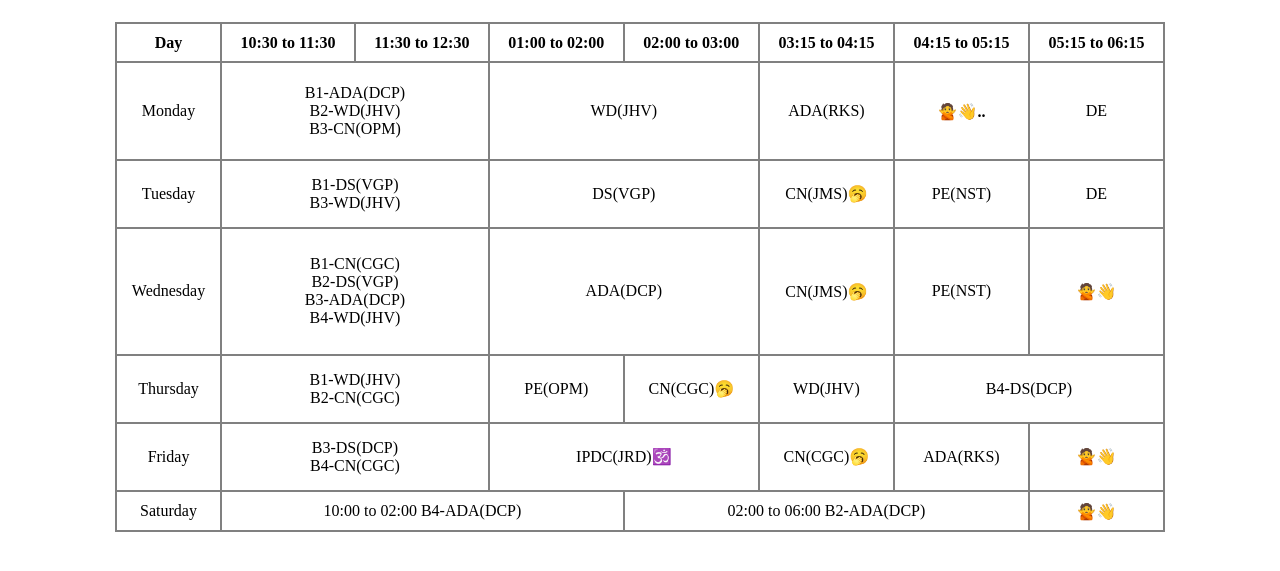
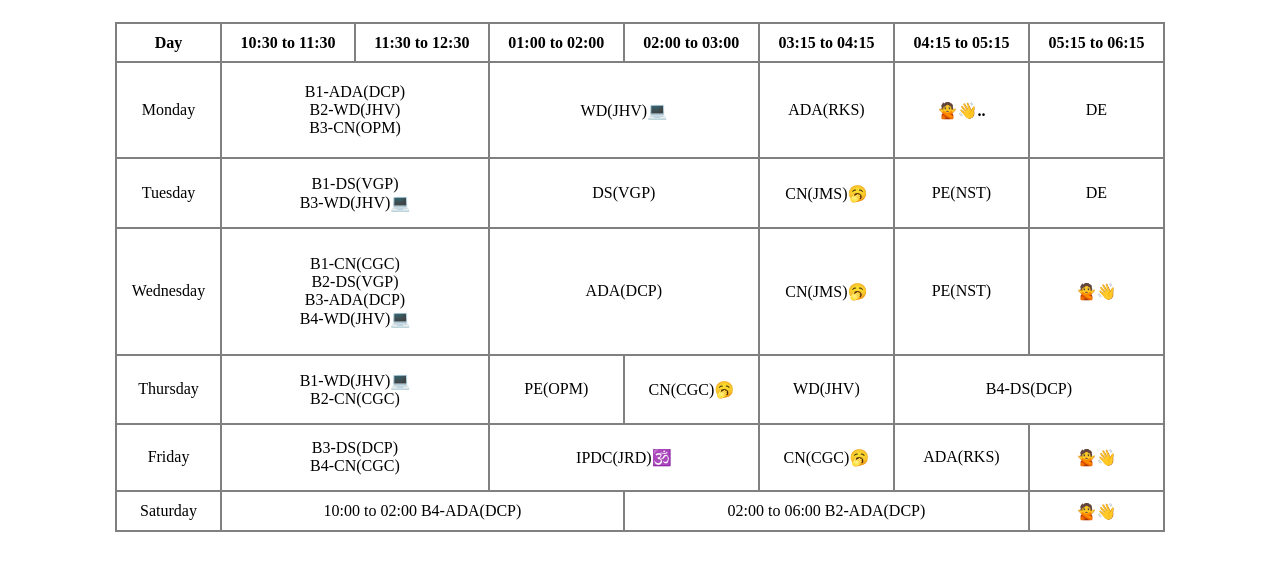
Before and after one commit to bhavy3103/Web_Workshop, a plain HTML site: page Task1_ClassTimeTable/index.html in a window 1280 px wide. Shown: the part 63-634 px from the top of the page. Drawn offline with Linux system fonts and the light colour scheme.

Commit message:
Add Emojis

```diff
--- a/Task1_ClassTimeTable/index.html
+++ b/Task1_ClassTimeTable/index.html
@@ -26,7 +26,7 @@
             <td colspan="2">
                 B1-ADA(DCP) <br> B2-WD(JHV) <br> B3-CN(OPM)</td>
             <td colspan="2">
-                WD(JHV)
+                WD(JHV)💻
             </td>
             <td>
                 ADA(RKS)
@@ -42,7 +42,7 @@
             <td>Tuesday</td>
             <td colspan="2">
                 B1-DS(VGP) <br>
-                B3-WD(JHV)
+                B3-WD(JHV)💻
             </td>
             <td colspan="2">DS(VGP)</td>
             <td>CN(JMS)🥱</td>
@@ -55,7 +55,7 @@
                 B1-CN(CGC)<br>
                 B2-DS(VGP) <br>
                 B3-ADA(DCP) <br>
-                B4-WD(JHV)
+                B4-WD(JHV)💻
             </td>
             <td colspan="2">
                 ADA(DCP)
@@ -73,7 +73,7 @@
         <tr>
             <td>Thursday</td>
             <td colspan="2">
-                B1-WD(JHV) <br>
+                B1-WD(JHV)💻 <br>
                 B2-CN(CGC)
             </td>
             <td>PE(OPM)</td>
```
